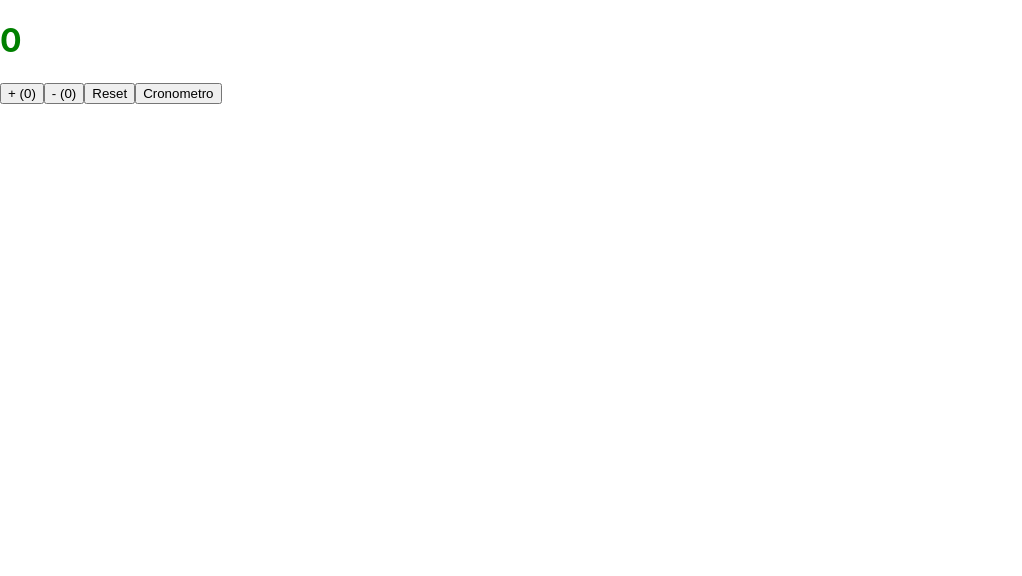
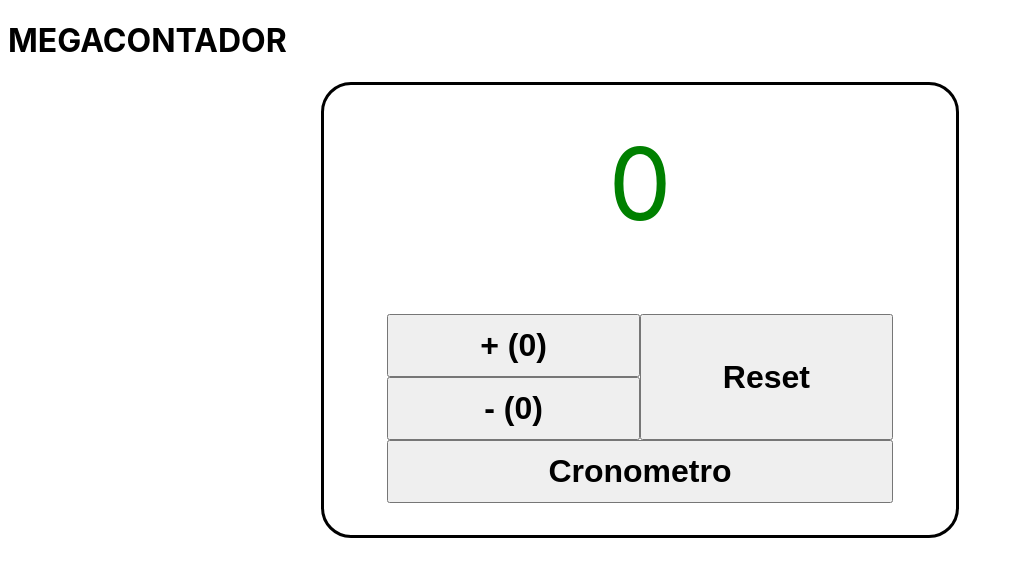
Before and after one commit to MiguelAngelAlvarezFernandez/megacontador, a React (Create React App) app: page / in a window 1280 px wide. Shown: the top 576 px of the page, without its empty margins (0-1022 px from the left). Built offline with nearby package versions, Linux system fonts and the light colour scheme.

Commit message:
Aplicado grid e inicio estilo botones

```diff
--- a/src/App.css
+++ b/src/App.css
@@ -3,5 +3,9 @@
 }
 
 .verde{
-  color:green
+  color:green;
 }
+
+.rojo, .verde {
+  font-size: 100px;
+}
--- a/src/App.js
+++ b/src/App.js
@@ -1,4 +1,5 @@
 import './App.css';
+import styles from "./App.module.css"
 import { useEffect, useState } from "react";
 import Boton from "./Components/Boton";
 
@@ -41,13 +42,16 @@ function App() {
 
 
   return (
-    <div>
-      <h1 className={valorActual<0 ? "rojo" : "verde"}>{valorActual}</h1>
-      <Boton NombreBoton="+" YDespuesDeContar={Aumentar} Contador/>
-      <Boton NombreBoton="-" YDespuesDeContar={Disminuir} Contador/>
-      <Boton NombreBoton="Reset" YDespuesDeContar={Resetear}/>
-      <Boton NombreBoton="Cronometro" YDespuesDeContar={ActivarCronometro}/>
+    <main>
+    <h1>MEGACONTADOR</h1>
+    <div className={styles.contador}>
+      <p className={valorActual<0 ? "rojo" : "verde"}> {valorActual}</p>
+      <span className={styles.botonMas}><Boton  NombreBoton="+" YDespuesDeContar={Aumentar} Contador/></span>
+      <span className={styles.botonMenos}><Boton NombreBoton="-" YDespuesDeContar={Disminuir} Contador/></span>
+      <span className={styles.botonReset}><Boton NombreBoton="Reset" YDespuesDeContar={Resetear}/></span>
+      <span className={styles.botonCronometro}><Boton NombreBoton="Cronometro" YDespuesDeContar={ActivarCronometro}/></span>
     </div>
+    </main>
   );
 }
 
--- /dev/null
+++ b/src/App.module.css
@@ -0,0 +1,41 @@
+.contador{
+  width: 50%;
+  margin: auto;
+  text-align: center;
+  border: solid;
+  border-radius: 30px;
+  display: grid;
+  grid-template-rows: 7% 30% 14% 14% 14% 14% 7%;
+  grid-template-columns: 10% 12% 28% 28% 12% 10%;
+  align-items: center;
+}
+
+p {
+  grid-row: 2/3;
+  grid-column: 3/5;
+}
+
+.botonMas {
+  grid-row: 4/5;
+  grid-column: 2/4;
+}
+
+.botonMenos {
+  grid-row: 5/6;
+  grid-column: 2/4;
+}
+
+.botonReset {
+  grid-row: 4/6;
+  grid-column: 4/6;
+}
+
+.botonCronometro {
+  grid-row: 6/7;
+  grid-column: 2/6;
+}
+
+.botonMas, .botonMenos, .botonReset, .botonCronometro {
+  height: -webkit-fill-available;
+  width: -webkit-fill-available;
+}
--- a/src/Components/Boton.jsx
+++ b/src/Components/Boton.jsx
@@ -1,3 +1,4 @@
+import styles from "./Boton.module.css"
 import { useState } from "react";
 
 function Boton(props) {
@@ -10,7 +11,7 @@ console.log(Contador)
 }
 
   return (
-    <button onClick={manexadorBoton}> {props.NombreBoton} {props.Contador && <span>({Contador})</span>}</button>
+    <button className={styles.boton} onClick={manexadorBoton}> {props.NombreBoton} {props.Contador && <span>({Contador})</span>}</button>
   );
 }
 
--- /dev/null
+++ b/src/Components/Boton.module.css
@@ -0,0 +1,6 @@
+.boton{
+    width: 100%;
+    height: 100%;
+    font-size: xx-large;
+    font-weight: bold;
+}
--- a/src/index.css
+++ b/src/index.css
@@ -1,13 +1,6 @@
 body {
-  margin: 0;
   font-family: -apple-system, BlinkMacSystemFont, 'Segoe UI', 'Roboto', 'Oxygen',
     'Ubuntu', 'Cantarell', 'Fira Sans', 'Droid Sans', 'Helvetica Neue',
     sans-serif;
-  -webkit-font-smoothing: antialiased;
-  -moz-osx-font-smoothing: grayscale;
+
 }
-
-code {
-  font-family: source-code-pro, Menlo, Monaco, Consolas, 'Courier New',
-    monospace;
-}
```
